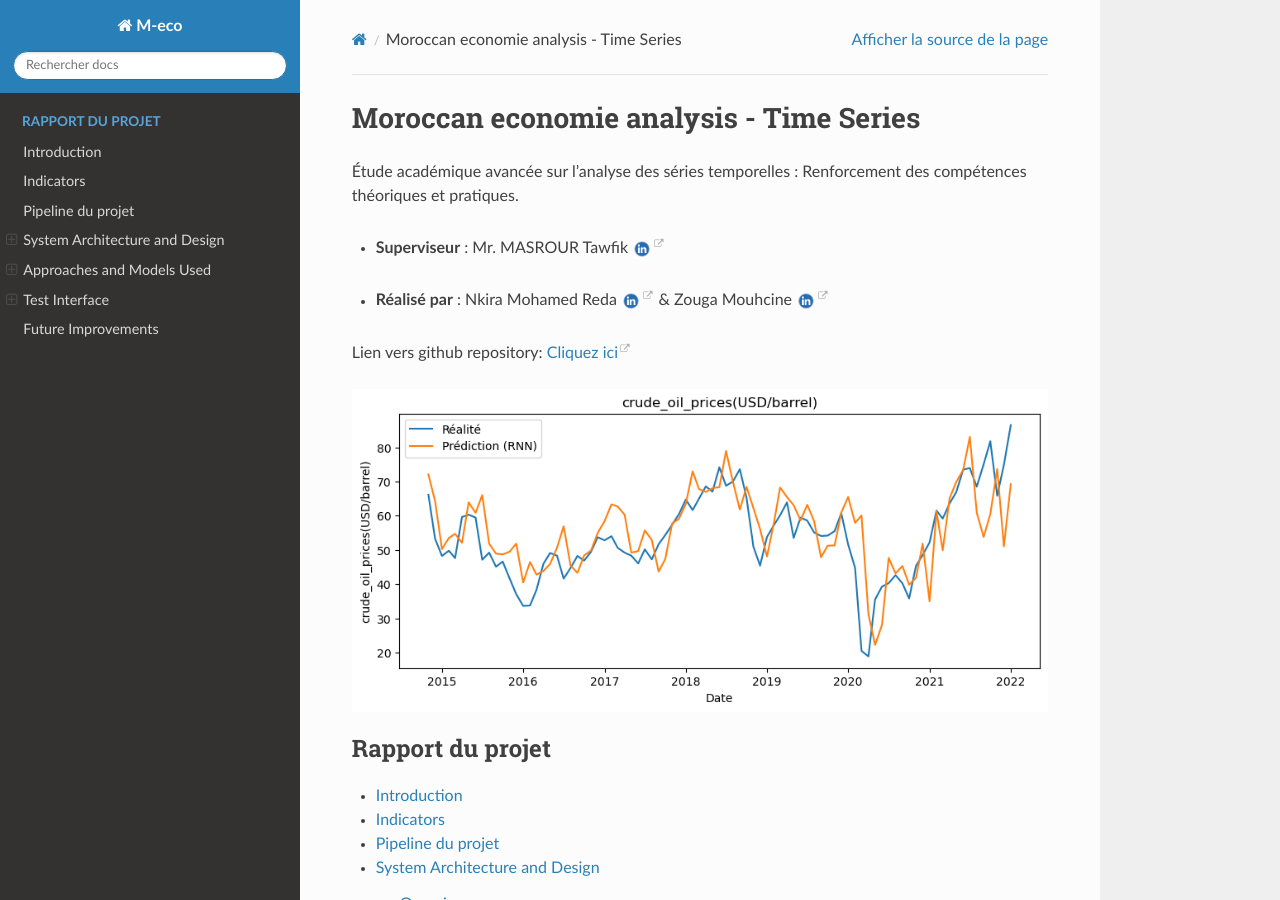
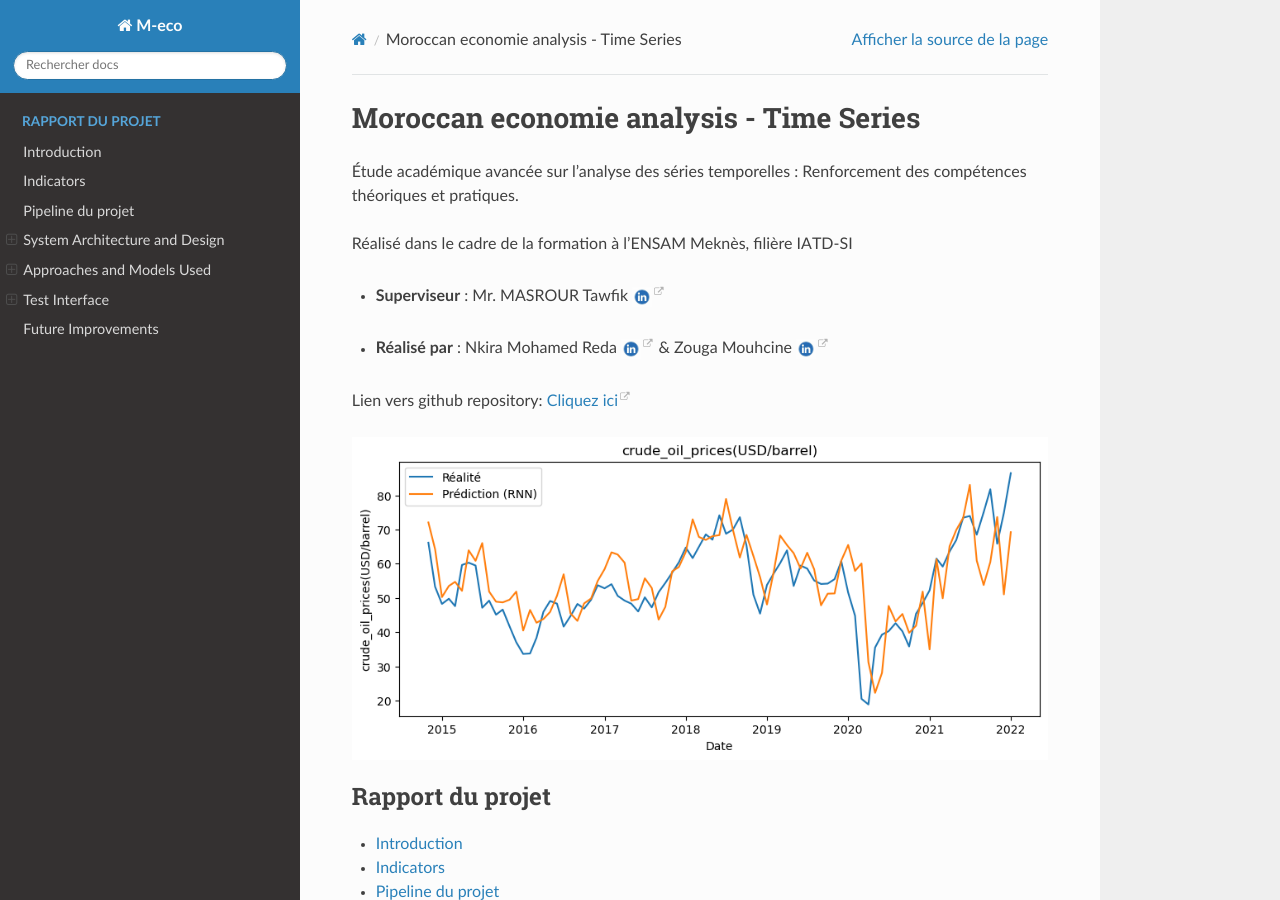
Before and after one commit to med-reda-nk/M_eco, a Sphinx documentation site: the page built from Documentation/index.rst, in a window 1280 px wide and 900 px high. Built offline with Sphinx 7.4.7 and the Read the Docs theme 3.1.0, drawn with Linux system fonts in a browser that asks for light colours.

Commit message:
Update index.rst

```diff
--- a/Documentation/index.rst
+++ b/Documentation/index.rst
@@ -1,6 +1,8 @@
 Moroccan economie analysis - Time Series
 ========================================
 Étude académique avancée sur l’analyse des séries temporelles : Renforcement des compétences théoriques et pratiques.
+
+Réalisé dans le cadre de la formation à l’ENSAM Meknès, filière IATD-SI
 
 - **Superviseur** :  Mr. MASROUR Tawfik |linkedin_Masrour|
 .. |linkedin_Masrour| image:: images/linkedinn.jfif
```
